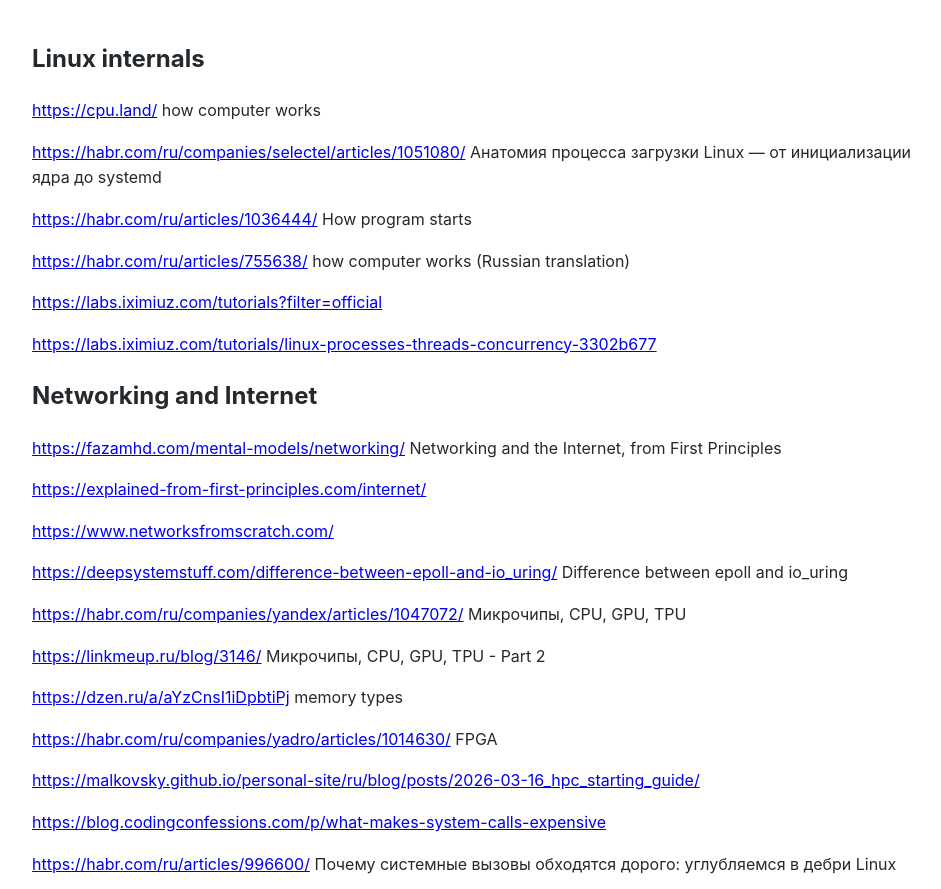
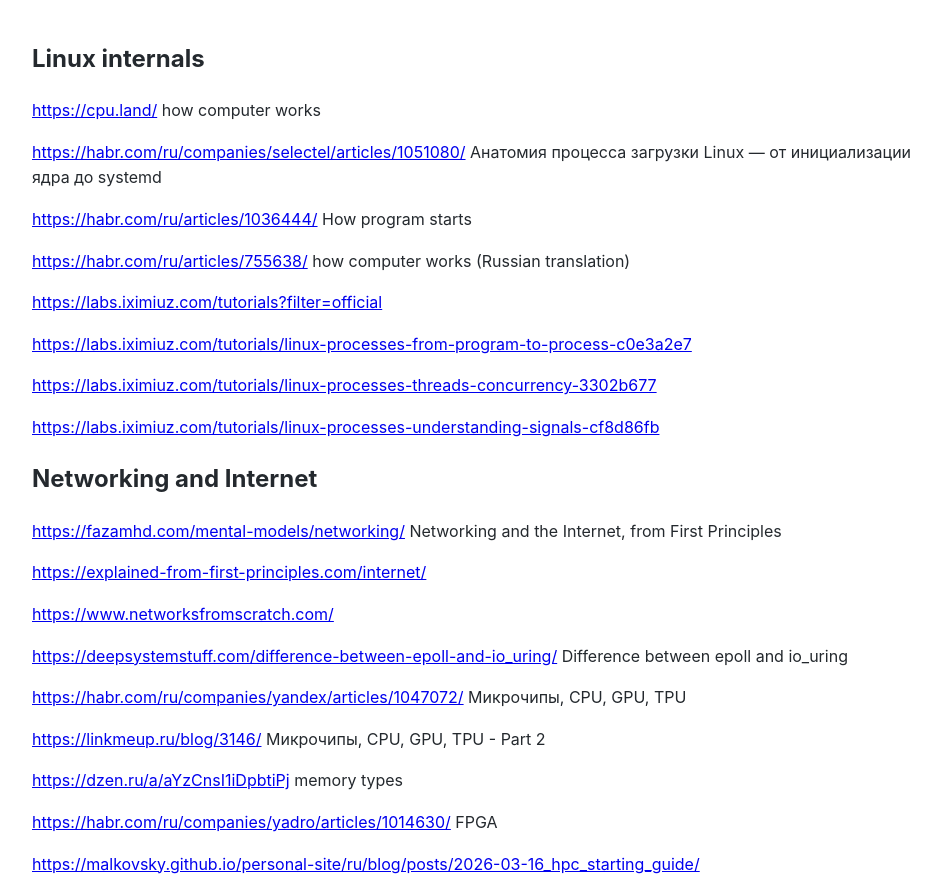
Before and after one commit to Michael-Lubinsky/michael-lubinsky.github.com, a Jekyll site: the page built from linux/linux_internals.md, in a window 1280 px wide, cut to the strip 0-889 px from the top of the page. Shown: the whole strip, without its empty margins (158-1099 px from the left). Built offline with Jekyll 4.4.1, drawn with Linux system fonts in a browser that asks for light colours; our own code applies the rules of GitHub Pages for plain Markdown files.

Commit message:
Update linux_internals.md

```diff
--- a/linux/linux_internals.md
+++ b/linux/linux_internals.md
@@ -10,7 +10,11 @@
 
 <https://labs.iximiuz.com/tutorials?filter=official>
 
+<https://labs.iximiuz.com/tutorials/linux-processes-from-program-to-process-c0e3a2e7>
+
 <https://labs.iximiuz.com/tutorials/linux-processes-threads-concurrency-3302b677>
+
+<https://labs.iximiuz.com/tutorials/linux-processes-understanding-signals-cf8d86fb>
 
 ## Networking and Internet
 <https://fazamhd.com/mental-models/networking/> Networking and the Internet, from First Principles
```
